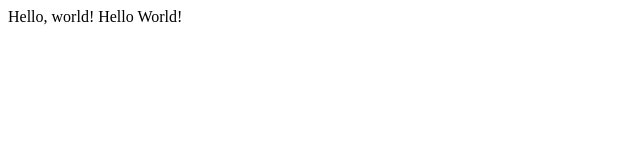
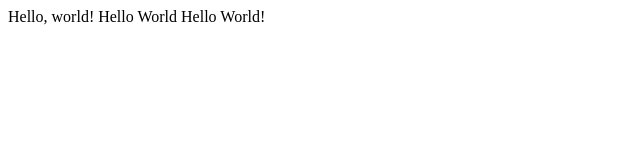
Before and after one commit to ggraner/cs50w-project0, a plain HTML site: page index.html in a window 1280 px wide. Shown: the whole page, without its empty margins (0-640 px from the left). Drawn offline with Linux system fonts and the light colour scheme.

Commit message:
added text

```diff
--- a/index.html
+++ b/index.html
@@ -4,6 +4,6 @@
         <title>My Webpage</title>
     </head>
     <body>
-        Hello, world! Hello World!
+        Hello, world! Hello World Hello World!
     </body>
 </html>
```
